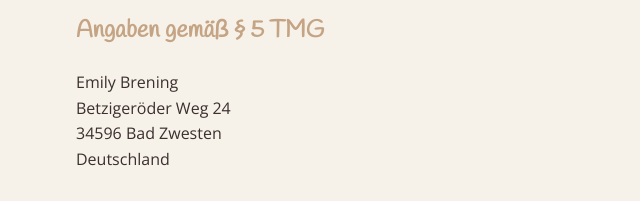
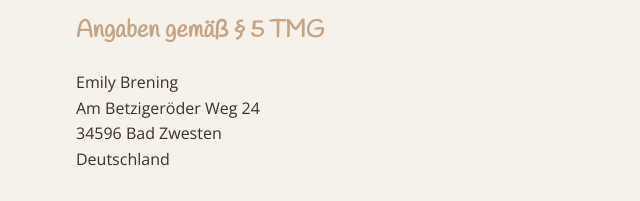
Before and after one commit to EmilyBrening/emilybrening.github.io, a plain HTML site: page impressum.html in a window 1280 px wide. Shown: the part 435-636 px from the top of the page, 246-886 px from the left. Drawn offline with nearby package versions, Linux system fonts and the light colour scheme.

Commit message:
Impressum.html

```diff
--- a/impressum.html
+++ b/impressum.html
@@ -20,7 +20,7 @@
     <div class="container">
       <h2>Angaben gemäß § 5 TMG</h2>
       <p>Emily Brening<br>
-      Betzigeröder Weg 24<br>
+      Am Betzigeröder Weg 24<br>
       34596 Bad Zwesten<br>
       Deutschland</p>
 
```
